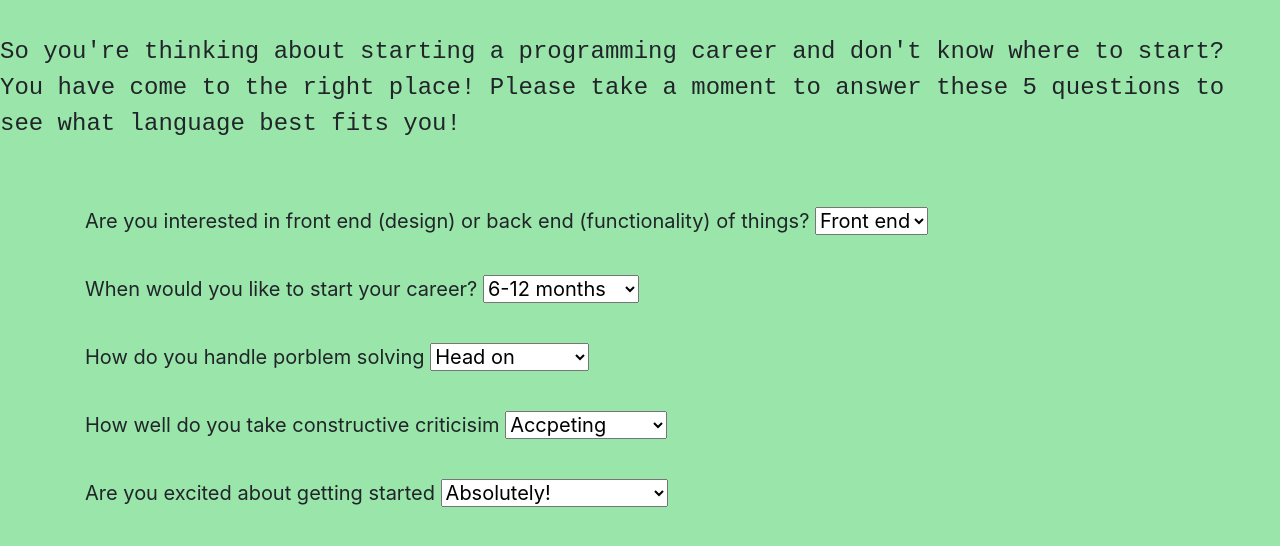
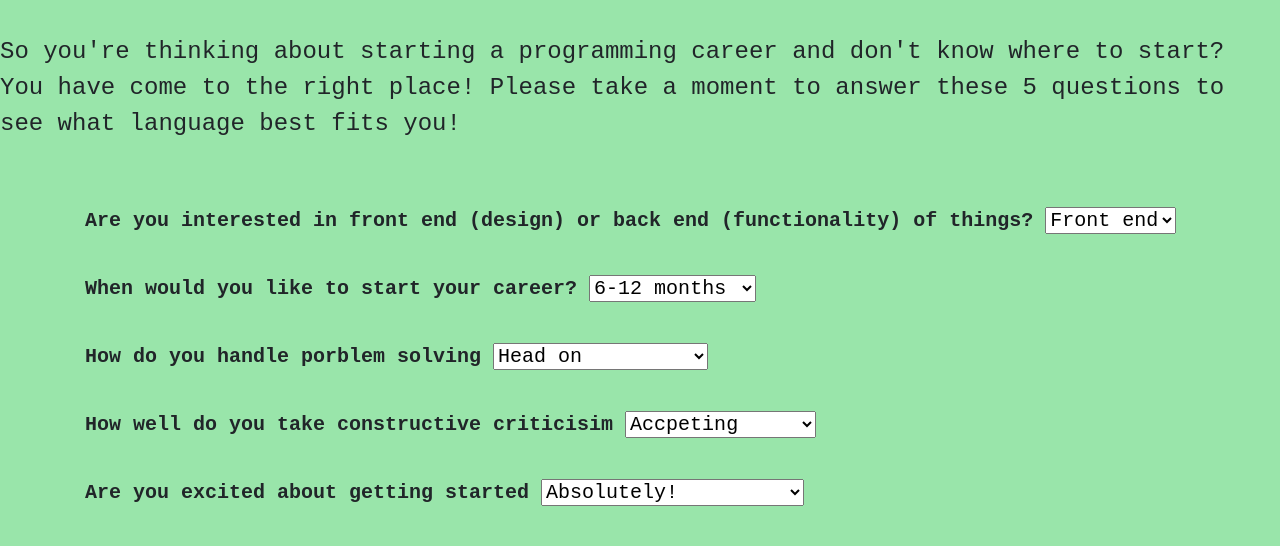
Before and after one commit to glenbuck503/language-selector, a plain HTML site: page index.html in a window 1280 px wide. Shown: the part 70-616 px from the top of the page. Drawn offline with Linux system fonts and the light colour scheme.

Commit message:
add jquery to get values of selects

```diff
--- a/css/styles.css
+++ b/css/styles.css
@@ -3,6 +3,8 @@ body {
 }
 .container {
   font-size: 20px;
+  font-family: 'Courier New', Courier, monospace;
+font-weight:bold;
 }
 
 .head {
--- a/index.html
+++ b/index.html
@@ -18,40 +18,40 @@
   <br>
   <div class="container">
     <form id="questions">
-      <label for="question1">Are you interested in front end (design) or back end (functionality) of things?</label>
-      <select id="question1">
+      <label for="quest1">Are you interested in front end (design) or back end (functionality) of things?</label>
+      <select id="quest1">
         <option value="1">Front end</option>
         <option value="2">Back end</option>
         <option value="3"> Not sure</option>
       </select>
       <br>
       <br>
-      <label for="question2">When would you like to start your career?</label>
-      <select id="question1">
+      <label for="quest2">When would you like to start your career?</label>
+      <select id="quest">
         <option value="1">6-12 months</option>
         <option value="2">13-19 months</option>
         <option value="3">20-26 months</option>
       </select>
       <br>
       <br>
-      <label for="question3">How do you handle porblem solving</label>
-      <select id="question3">
+      <label for="quest3">How do you handle porblem solving</label>
+      <select id="quest3">
         <option value="1">Head on</option>
         <option value="2">Critical thinker</option>
         <option value="3">Collaborate</option>
       </select>
       <br>
       <br>
-      <label for="question4">How well do you take constructive criticisim</label>
-      <select id="question4">
+      <label for="quest4">How well do you take constructive criticisim</label>
+      <select id="quest4">
         <option value="1">Accpeting</option>
         <option value="2">Hard to accept</option>
         <option value="3">I hate it</option>
       </select>
       <br>
       <br>
-      <label for="question5">Are you excited about getting started</label>
-      <select id="question1">
+      <label for="quest5">Are you excited about getting started</label>
+      <select id="quest5">
         <option value="1">Absolutely!</option>
         <option value="2">Absolutely not!</option>
         <option value="3">Call me in 6 momnths</option>
--- a/js/scripts.js
+++ b/js/scripts.js
@@ -1,5 +1,16 @@
 $(document).ready(function() {
   $("form#questions").submit(function(event){
+    const quest1String = $("select#quest1").val();
+    const quest1 = parseInt(quest1String);
+    const quest2String = $("select#quest2").val();
+    const quest2 = parseInt(quest2String);
+    const quest3String = $("select#quest3").val();
+    const quest3 = parseInt(quest3String);
+    const quest4String = $("select#quest4").val();
+    const quest4 = parseInt(quest4String);
+    const quest5String = $("select#quest5").val();
+    const quest5 = parseInt(quest5String);
+
 
 
   });
```
